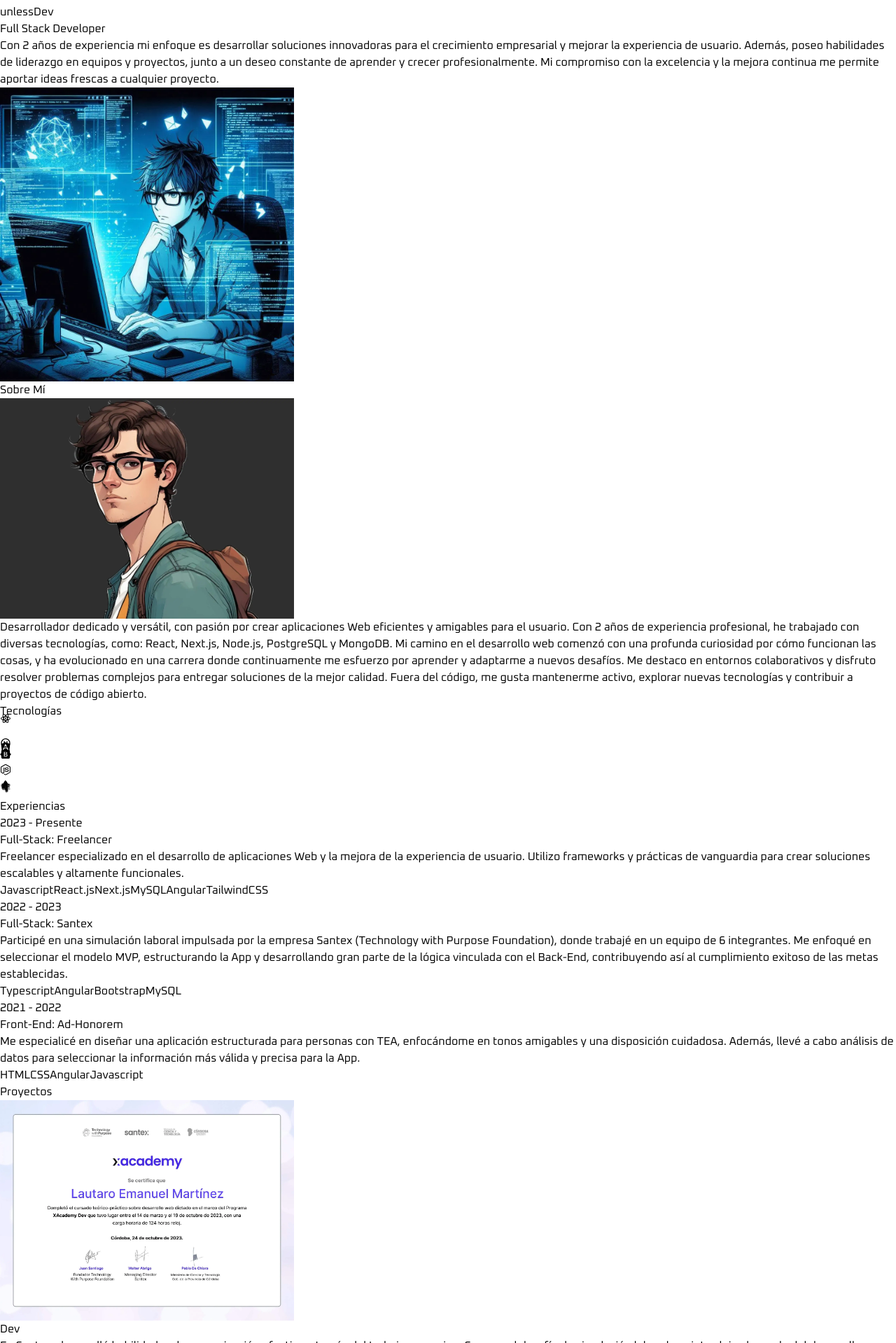
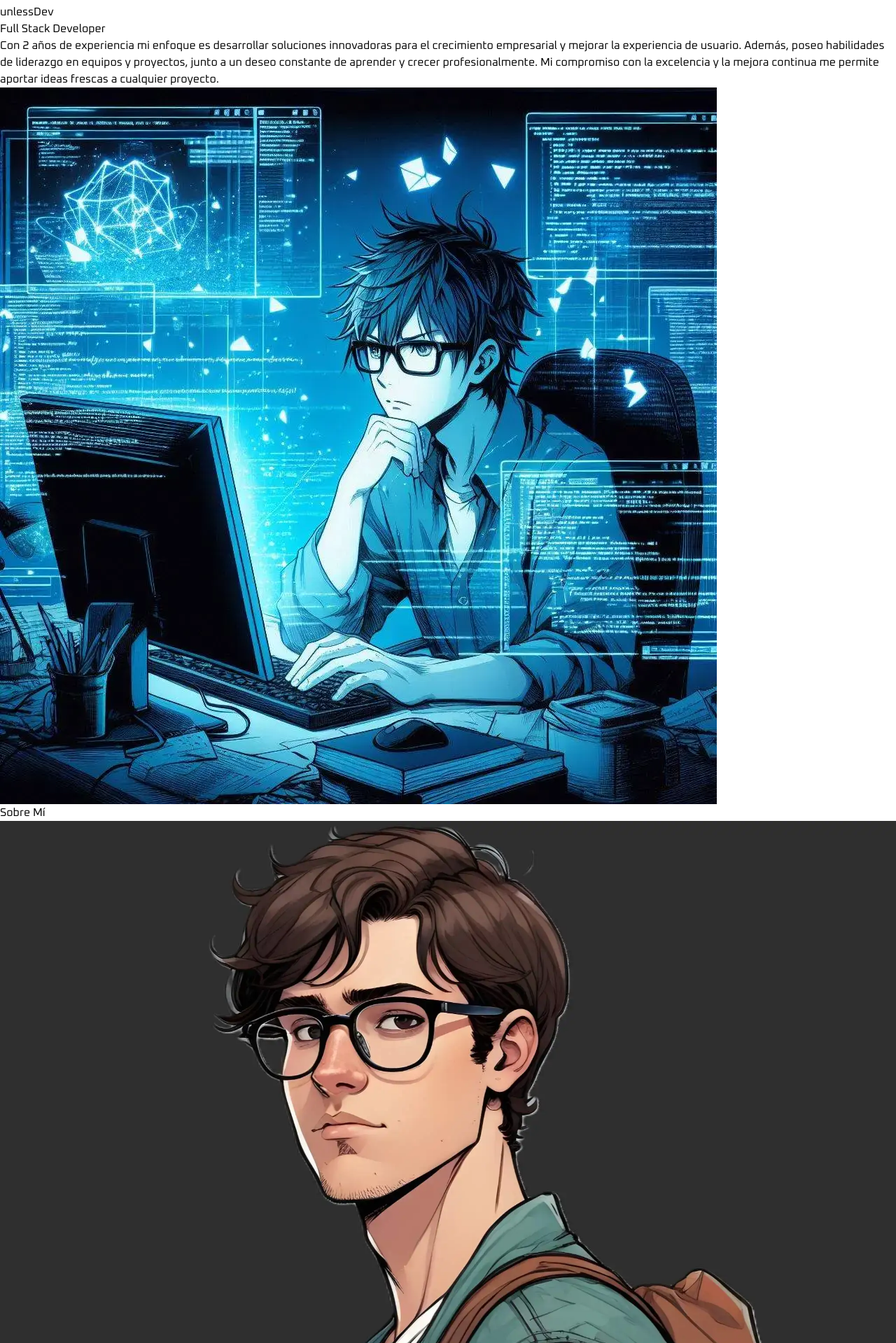
Before and after one commit to unlessDev/Portfolio, a React (Vite) app: page / in a window 1280 px wide. Shown: the part 61-1980 px from the top of the page at 70% size. Built offline with nearby package versions, Linux system fonts and the light colour scheme.

Commit message:
responsive desing

```diff
--- a/src/components/About.jsx
+++ b/src/components/About.jsx
@@ -2,30 +2,28 @@ import aboutImg from "../assets/Character-Perfil.webp";
 
 const About = () => {
   return (
-    <div className="border-b font-semibold pb-4">
+    <div className="border-b font-semibold pb-8 lg:pb-16">
       <h1
         className="bg-gradient-to-r from-blue-600 via-slate-400 to-purple-600 bg-clip-text
-        text-transparent my-10 text-center text-5xl font-bold"
+        text-transparent my-10 text-center text-4xl md:text-5xl font-bold"
       >
         Sobre Mí
       </h1>
 
-      <div className="flex flex-wrap">
-        <div className="w-full lg:w-1/2 lg:p-8">
-          <div className="flex items-center justify-center">
-            <img
-              className="rounded-2xl"
-              src={aboutImg}
-              width="420" // Ajusta esto según el tamaño real de tu imagen
-              height="420" // Ajusta esto según el tamaño real de tu imagen
-              alt="Sobre mí"
-            />
+      <div className="container mx-auto px-4">
+        <div className="flex flex-col lg:flex-row lg:items-center lg:space-x-8">
+          <div className="w-full lg:w-1/2 mb-8 lg:mb-0">
+            <div className="flex justify-center lg:justify-start">
+              <img
+                className="rounded-2xl w-full max-w-md lg:max-w-lg xl:max-w-xl"
+                src={aboutImg}
+                alt="Sobre mí"
+              />
+            </div>
           </div>
-        </div>
 
-        <div className="w-full lg:w-1/2">
-          <div className="flex items-center justify-center lg:justify-start">
-            <p className="my-2 max-w-xl text-white py-6">
+          <div className="w-full lg:w-1/2 lg:flex lg:items-center">
+            <p className="text-white text-center lg:text-left max-w-2xl mx-auto lg:mx-0">
               Desarrollador dedicado y versátil, con pasión por crear
               aplicaciones Web eficientes y amigables para el usuario. Con 2
               años de experiencia profesional, he trabajado con diversas
--- a/src/components/Contact.jsx
+++ b/src/components/Contact.jsx
@@ -1,20 +1,20 @@
 const Contact = () => {
   return (
-    <div className="pb-20">
+    <div className="pb-20 pt-8">
       <h1
         className="bg-gradient-to-r from-blue-600 via-slate-400 to-purple-600 bg-clip-text
-        text-transparent my-8 text-center text-5xl font-bold"
+        text-transparent my-8 text-center text-6xl font-bold"
       >
-        Contáctame
+        Contáctate
       </h1>
       <div className="text-center text-white tracking-tighter">
-        <p className="my-1">
+        <p className="my-1 text-2xl">
           Argentina, Córdoba
           <br />
           Mina Clavero
         </p>
-        <p className="my-4">+54 11 6 401 2064</p>
-        <a href="mailto:unlessdev@gmail.com" className="border-b">
+        <p className="my-4 text-2xl">+54 11 6 401 2064</p>
+        <a href="mailto:unlessdev@gmail.com" className="border-b text-3xl">
           unlessdev@gmail.com
         </a>
       </div>
--- a/src/components/Experience.jsx
+++ b/src/components/Experience.jsx
@@ -2,37 +2,46 @@ import { EXPERIENCES } from "../constants";
 
 const Experience = () => {
   return (
-    <div className="border-b border-neutral-200 pb-4">
+    <div className="border-b border-neutral-200 pb-8 lg:pb-16">
       <h2
         className="bg-gradient-to-r from-blue-600 via-slate-400 to-purple-600 bg-clip-text
-        text-transparent my-16 text-center text-5xl font-bold"
+        text-transparent my-8 lg:my-16 text-center text-4xl lg:text-5xl font-bold"
       >
         Experiencias
       </h2>
 
-      <div>
+      <div className="container mx-auto px-4">
         {EXPERIENCES.map((experience, index) => (
-          <div key={index} className="mb-8 flex flex-wrap lg:justify-center">
-            <div className="w-full lg:w-1/4">
-              <p className="mb-2 text-sm text-white">{experience.year}</p>
+          <div
+            key={index}
+            className="mb-8 lg:mb-12 flex flex-col lg:flex-row lg:items-start lg:justify-center"
+          >
+            <div className="w-full lg:w-1/4 mb-2 lg:mb-0">
+              <p className="text-sm text-white font-medium">
+                {experience.year}
+              </p>
             </div>
 
-            <div className="w-full max-w-xl lg:w-3/4">
+            <div className="w-full lg:w-3/4 max-w-2xl">
               <p className="mb-2 text-white font-semibold">
                 {experience.role}:{" "}
-                <span className="text-xl font-bold text-purple-700">
+                <span className="text-lg lg:text-xl font-bold text-purple-700">
                   {experience.company}
                 </span>
               </p>
-              <p className="mb-4 text-white">{experience.description}</p>
+              <p className="mb-4 text-white text-sm lg:text-base">
+                {experience.description}
+              </p>
+              <div className="flex flex-wrap">
                 {experience.technologies.map((tech, index) => (
                   <span
                     key={index}
-                  className="mr-2 mt-4 rounded bg-neutral-900 px-2 py-1 text-sm font-semibold text-purple-500"
+                    className="mr-2 mb-2 rounded bg-neutral-900 px-2 py-1 text-xs lg:text-sm font-semibold text-purple-500"
                   >
                     {tech}
                   </span>
                 ))}
+              </div>
             </div>
           </div>
         ))}
--- a/src/components/Hero.jsx
+++ b/src/components/Hero.jsx
@@ -2,39 +2,38 @@ import profilepic from "../assets/Character.webp";
 
 const Hero = () => {
   return (
-    <div className="border-b text-white pb-4 lg:mb-35">
-      <div className="flex flex-wrap">
-        <div className="w-full lg:w-1/2">
+    <div className="border-b text-white pb-4 lg:pb-8">
+      <div className="container mx-auto px-4">
+        <div className="flex flex-col-reverse lg:flex-row items-center lg:items-start lg:space-x-8">
+          <div className="w-full lg:w-1/2 mt-8 lg:mt-0">
             <div className="flex flex-col items-center lg:items-start">
               <h1
                 className="bg-gradient-to-r from-pink-600 via-slate-500 to-blue-600 bg-clip-text
-                text-transparent pb-12 text-6xl lg:mt-16 font-semibold lg:text-9xl"
+                text-transparent pb-4 lg:pb-8 text-5xl md:text-6xl lg:text-7xl xl:text-8xl font-semibold text-center lg:text-left"
               >
                 unlessDev
               </h1>
-
-            <span className="bg-gradient-to-r from-blue-500 via-slate-400 to-purple-600 bg-clip-text text-3xl text-transparent">
+              <span
+                className="bg-gradient-to-r from-blue-500 via-slate-400 to-purple-600 bg-clip-text
+                text-2xl md:text-3xl text-transparent text-center lg:text-left"
+              >
                 Full Stack Developer
               </span>
-
-            <p className="my-2 text-white max-w-xl py-8 font-medium tracking-wider">
+              <p className="mt-4 lg:mt-8 text-white max-w-xl text-center lg:text-left font-medium tracking-wider">
                 Con 2 años de experiencia mi enfoque es desarrollar soluciones
                 innovadoras para el crecimiento empresarial y mejorar la
-              experiencia de usuario. Además, poseo habilidades de liderazgo en
-              equipos y proyectos, junto a un deseo constante de aprender y
+                experiencia de usuario. Además, poseo habilidades de liderazgo
+                en equipos y proyectos, junto a un deseo constante de aprender y
                 crecer profesionalmente. Mi compromiso con la excelencia y la
                 mejora continua me permite aportar ideas frescas a cualquier
                 proyecto.
               </p>
             </div>
           </div>
-        <div className="w-full lg:w-1/2 lg:p-8">
-          <div className="flex justify-center">
+          <div className="w-full lg:w-1/2 flex justify-center lg:justify-end">
             <img
-              className="rounded-2xl"
+              className="rounded-2xl w-full max-w-md lg:max-w-lg xl:max-w-xl"
               src={profilepic}
-              width="420" // Ajusta esto según el tamaño real de tu imagen
-              height="420" // Ajusta esto según el tamaño real de tu imagen
               alt="unlessDev"
             />
           </div>
--- a/src/components/Navbar.jsx
+++ b/src/components/Navbar.jsx
@@ -2,36 +2,39 @@ import logo from "../assets/Logo.webp";
 
 const Navbar = () => {
   return (
-    <nav className="mb-8 flex items-center justify-between py-1">
+    <nav className="mb-9 flex items-center justify-between py-1">
       <div className="flex flex-shrink-0 items-center">
         <img
           src={logo}
           className="mx-2 w-12 rounded-xl"
-          width="42" // Ajusta esto según el tamaño real de tu imagen
-          height="42" // Ajusta esto según el tamaño real de tu imagen
+          width="42"
+          height="42"
           alt="logo"
         />
       </div>
-      <div className="m-8 flex items-center justify-center gap-5 text-4xl text-white">
+      <div className="m-8 flex items-center justify-center gap-5 text-xl text-white md:text-2xl lg:text-3xl">
         <a
-          className="hover:text-gray-500 font-bold text-2xl"
+          className="hover:text-gray-500 font-bold"
           target="_blank"
+          rel="noopener noreferrer"
           alt="Github"
           href="https://github.com/unlessDev"
         >
           Github
         </a>
         <a
-          className="hover:text-blue-400 font-bold text-2xl"
+          className="hover:text-blue-400 font-bold"
           target="_blank"
+          rel="noopener noreferrer"
           alt="Linkedin"
           href="https://www.linkedin.com/in/unlessdev/"
         >
           Linkedin
         </a>
         <a
-          className="hover:text-red-500 font-bold text-2xl"
+          className="hover:text-red-500 font-bold"
           target="_blank"
+          rel="noopener noreferrer"
           alt="Youtube"
           href="https://www.youtube.com/@unlessDev"
         >
--- a/src/components/Projects.jsx
+++ b/src/components/Projects.jsx
@@ -2,36 +2,45 @@ import { PROJECTS } from "../constants";
 
 const Projects = () => {
   return (
-    <div className="border-b border-neutral-200 pb-4">
+    <div className="border-b border-neutral-200 pb-8 lg:pb-16">
       <h2
         className="bg-gradient-to-r from-blue-600 via-slate-400 to-purple-600 bg-clip-text
-        text-transparent my-20 text-center text-5xl font-bold"
+        text-transparent my-10 lg:my-20 text-center text-4xl lg:text-5xl font-bold"
       >
         Proyectos
       </h2>
-      <div>
+      <div className="container mx-auto px-4">
         {PROJECTS.map((project, index) => (
-          <div key={index} className="mb-8 flex flex-wrap lg:justify-center">
-            <div className="w-full lg:w-1/3">
+          <div
+            key={index}
+            className="mb-12 lg:mb-20 flex flex-col lg:flex-row items-center lg:items-start"
+          >
+            <div className="w-full lg:w-5/12 mb-6 lg:mb-0 lg:pr-8">
+              <div className="max-w-lg mx-auto">
                 <img
                   src={project.image}
-                width="420" // Establecer ancho explícito
-                height="420" // Establecer altura explícita
                   alt={project.title}
-                className="mb-6 rounded"
+                  className="rounded-lg w-full h-auto object-cover shadow-lg"
                 />
               </div>
-            <div className="w-full max-w-xl lg:w-3/4">
-              <p className="mb-2 font-semibold text-white">{project.title}</p>
-              <p className="mb-4 text-white">{project.description}</p>
+            </div>
+            <div className="w-full lg:w-7/12 lg:pl-8">
+              <h3 className="mb-4 text-2xl lg:text-3xl font-semibold text-white">
+                {project.title}
+              </h3>
+              <p className="mb-6 text-white text-base lg:text-lg">
+                {project.description}
+              </p>
+              <div className="flex flex-wrap">
                 {project.technologies.map((tech, index) => (
                   <span
                     key={index}
-                  className="mr-2 rounded bg-neutral-900 px-2 py-1 text-sm font-medium text-purple-500"
+                    className="mr-2 mb-2 rounded bg-neutral-900 px-3 py-1 text-sm font-medium text-purple-500"
                   >
                     {tech}
                   </span>
                 ))}
+              </div>
             </div>
           </div>
         ))}
```
Lines whose indentation alone changed are shown as unchanged.
